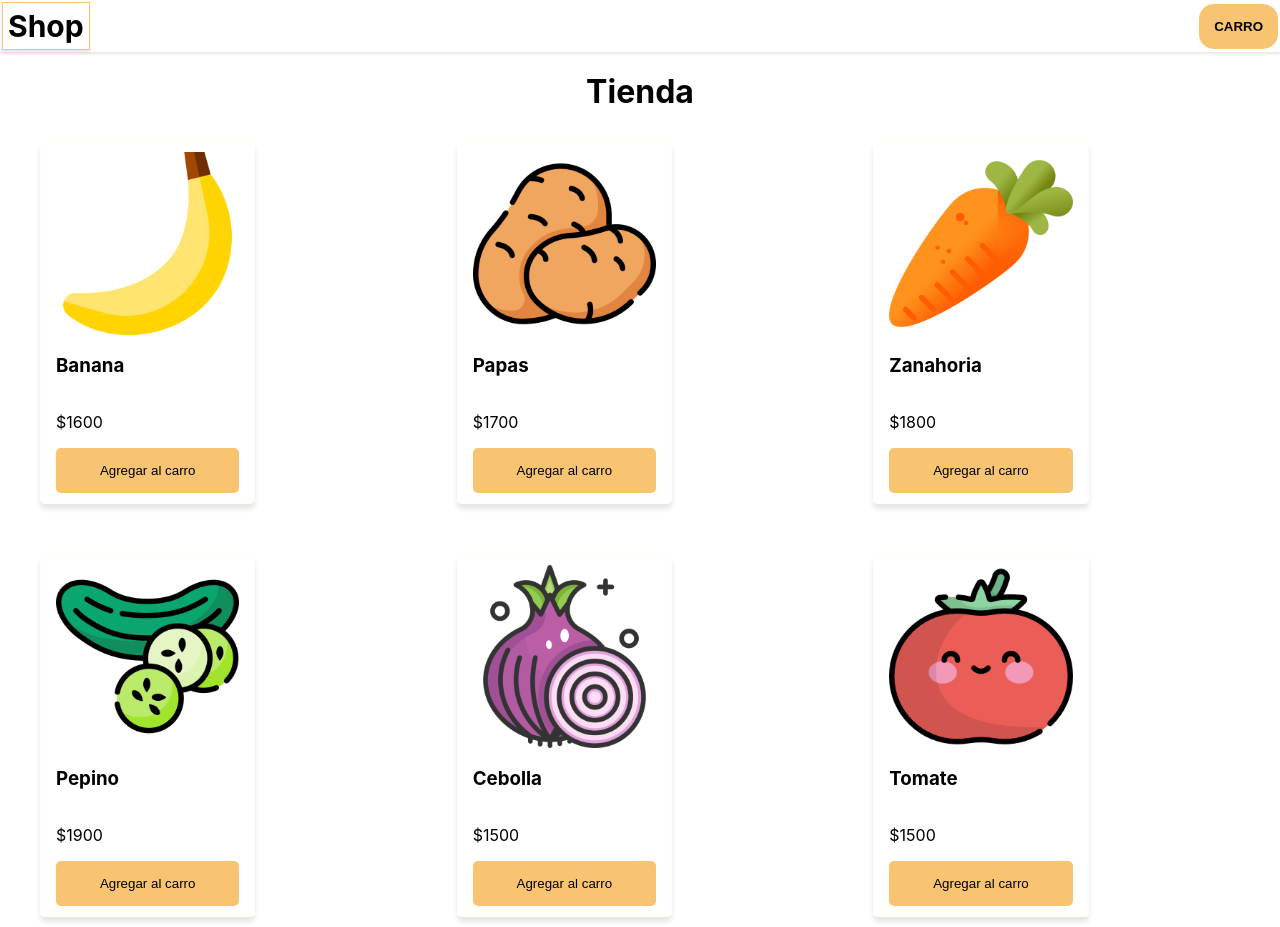
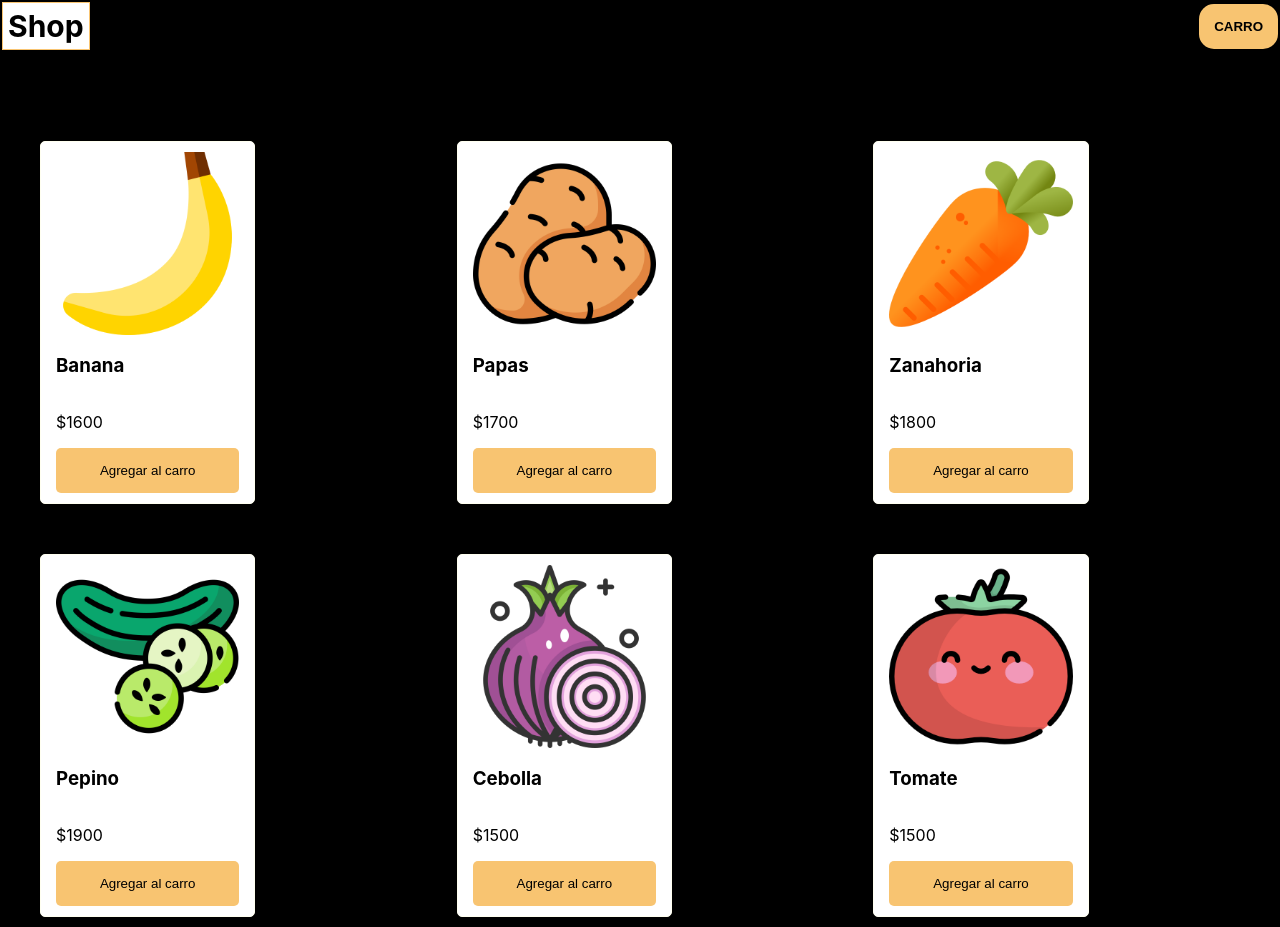
Before and after one commit to julianaruizp06/Shop, a React (Create React App) app: page / in a window 1280 px wide. Built offline with nearby package versions, Linux system fonts and the light colour scheme.

Commit message:
css negro

```diff
--- a/src/App.js
+++ b/src/App.js
@@ -3,6 +3,8 @@ import Productos from "./components/Productos";
 import Layaout from "./components/Layaout";
 import Title from "./components/Title";
 import Navbar from "./components/Navbar";
+
+
 
 class App extends Component{
   state = {
--- a/src/components/Layaout.js
+++ b/src/components/Layaout.js
@@ -1,7 +1,7 @@
 import { Component } from "react";
 const styles ={
     layout:{
-
+      background:"#000",
         display:"flex",
         flexDirection: "column",
         alignItems:"center",
--- a/src/components/Logo.js
+++ b/src/components/Logo.js
@@ -9,7 +9,8 @@ const styles={
         heigth:"100px",
         boxShadow:"0 2px 3px rgb(0,0,0,0.1)",
         padding:"5px",
-        border:"solid 1px #F8C471"
+        border:"solid 1px #F8C471",
+        background:"#fff"
     }
 }
 class Logo extends Component{
--- a/src/components/Navbar.js
+++ b/src/components/Navbar.js
@@ -7,12 +7,12 @@ const styles={
         display:"flex",
         flexDirection:"row",
         alignItems:"center",
-        height:"100%",
+        height:"auto",
         justifyContent:"space-between",
         position:"relative",
         padding:"2px 2px",
-        boxShadow:"0 2px 3px rgb(0,0,0,0.1)"
-
+        boxShadow:"0 2px 3px rgb(0,0,0,0.1)",
+        background:"#000"
     }
 }
 
--- a/src/components/Producto.js
+++ b/src/components/Producto.js
@@ -11,7 +11,8 @@ const styles = {
     width: "50%",
     heigth: "30%",
     padding: "10px 15px",
-    borderRadius: "5px"
+    borderRadius: "5px",
+    background:"#fff"
 
   },
   img: {
--- a/src/components/Productos.js
+++ b/src/components/Productos.js
@@ -9,14 +9,18 @@ const styles = {
     gap: "50px",
     margin: "auto", // Centrar horizontalmente
     alignItems: "center", // Centrar verticalmente
+    alignContent:"center",
     maxWidth: "1200px", // Opcional: establece un ancho máximo para el contenedor
   },
+
 };
 
 class Productos extends Component{
   render(){
     const { productos, agregarCarro} = this.props
     return (
+
+
 
       <div style={styles.productos}>
         {productos.map(producto =>
@@ -27,6 +31,7 @@ class Productos extends Component{
           />)}
       </div>
 
+
     )
   }
 }
--- a/src/index.css
+++ b/src/index.css
@@ -7,6 +7,7 @@ body {
   -moz-osx-font-smoothing: grayscale;
   height: auto;
   width: auto;
+  background:"#000"
 
 }
 
```
